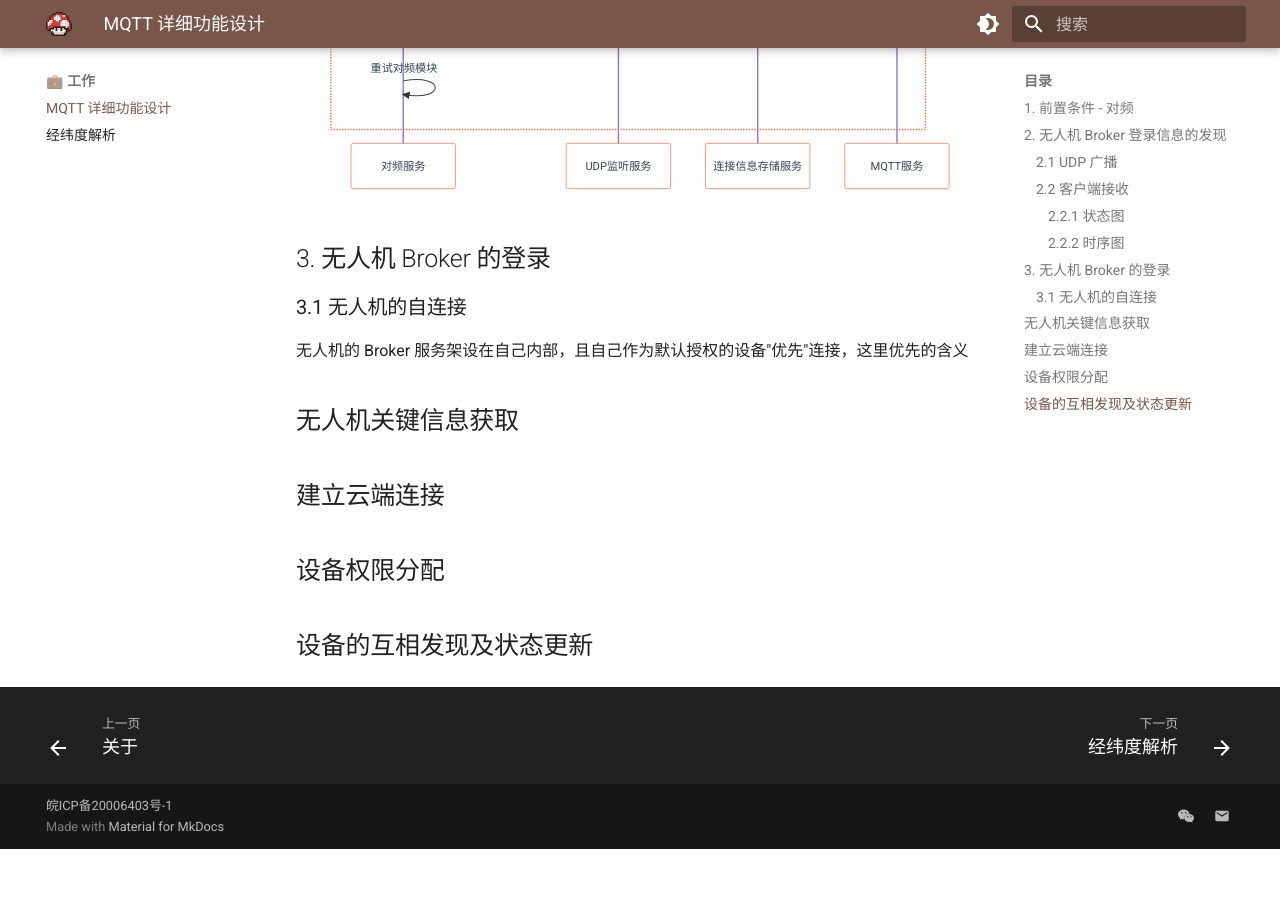
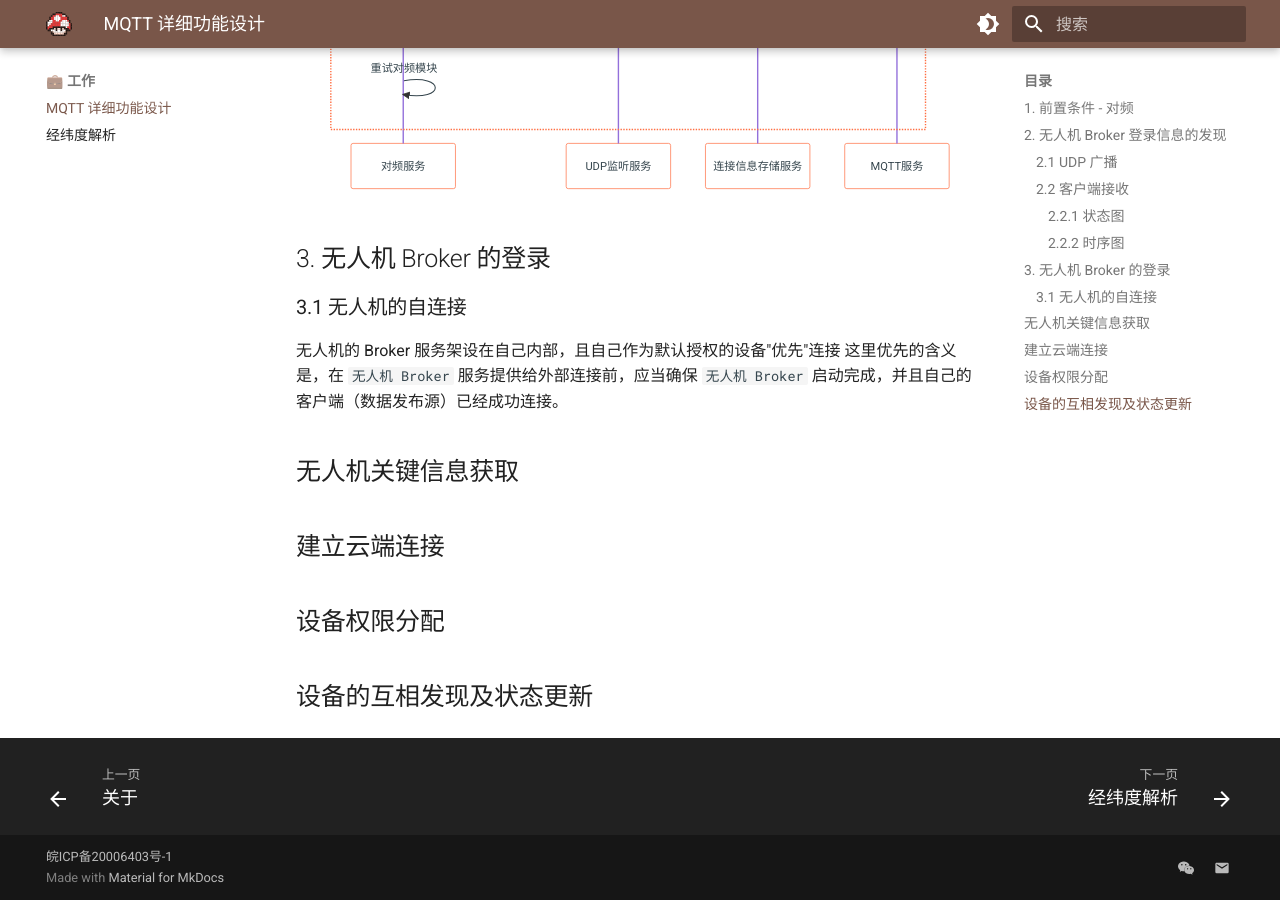
Before and after one commit to btONF/btonf.github.io, an MkDocs documentation site: the page built from docs/💼 工作/MQTT 详细功能设计.md, in a window 1280 px wide and 900 px high, scrolled down 4218 px. Built offline with MkDocs 1.6.1 and Material for MkDocs 9.7.7, drawn with Linux system fonts in a browser that asks for light colours; before the commit the page ends 5067 px from its top, so only the background shows below that.

Commit message:
开启md优化

```diff
--- a/docs/💼 工作/MQTT 详细功能设计.md
+++ b/docs/💼 工作/MQTT 详细功能设计.md
@@ -156,7 +156,8 @@ sequenceDiagram
 ## 3. 无人机 Broker 的登录
 ### 3.1 无人机的自连接
 
-无人机的 Broker 服务架设在自己内部，且自己作为默认授权的设备"优先"连接，这里优先的含义
+无人机的 Broker 服务架设在自己内部，且自己作为默认授权的设备"优先"连接
+这里优先的含义是，在 `无人机 Broker` 服务提供给外部连接前，应当确保 `无人机 Broker` 启动完成，并且自己的客户端（数据发布源）已经成功连接。
 
 ## 无人机关键信息获取
 
--- a/mkdocs.yml
+++ b/mkdocs.yml
@@ -35,10 +35,14 @@ theme:
         - navigation.top
         - navigation.footer
         - content.code.copy
+        - content.code.select
+        - content.code.annotate
+        - content.tabs.link
 # Extensions
 markdown_extensions:
   - footnotes
   # - attr_list
+  - admonition
   - pymdownx.arithmatex:
       generic: true
   - pymdownx.superfences
@@ -48,6 +52,8 @@ markdown_extensions:
       anchor_linenums: true
       line_spans: __span
       pygments_lang_class: true
+  - pymdownx.inlinehilite
+  - pymdownx.snippets
   - pymdownx.tasklist:
       custom_checkbox: true
   - def_list
```
